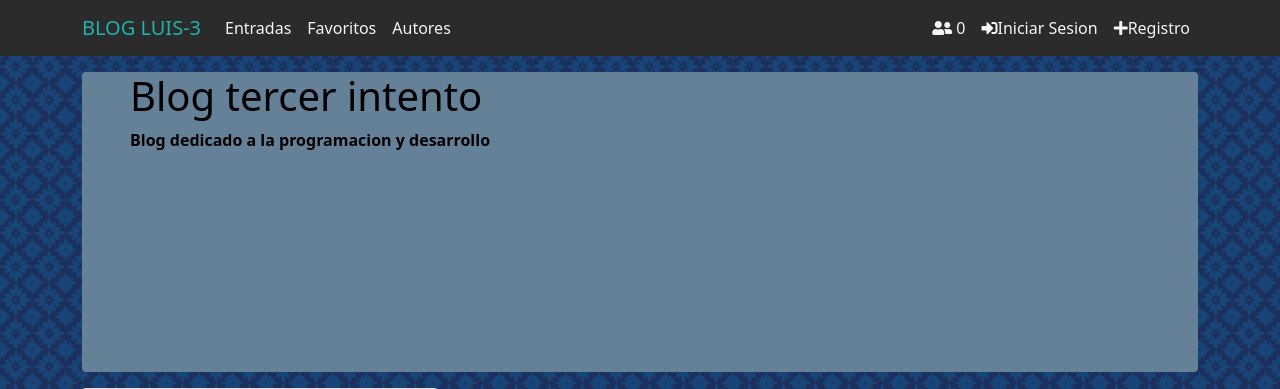
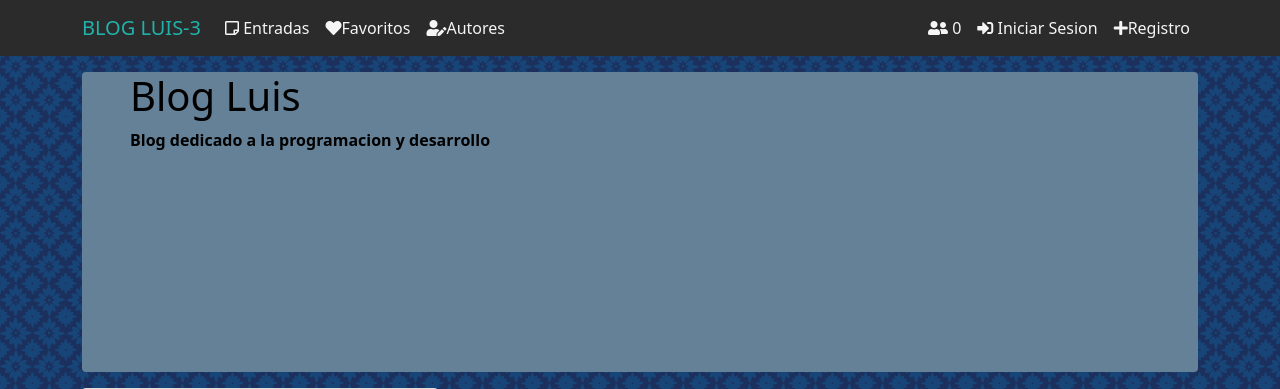
Before and after one commit to luisangeluis/BlogConPhp, a PHP site: page /BlogConPhp/ in a window 1280 px wide. Shown: the top 389 px of the page. Run offline with PHP 8.4, Linux system fonts and the light colour scheme; data that the repository does not hold is empty.

Commit message:
Video 41 terminado font awesome

```diff
--- a/plantillas/navbar.inc.php
+++ b/plantillas/navbar.inc.php
@@ -8,24 +8,25 @@ $totalUsuarios =   CRepositorioUsuarios::getNumUsers(Conexion::getConexion());
 ?>
 <nav class="navbar navbar-expand-md bg-secondary ">
   <div class="container">
-    <a class="navbar-brand" href="<?php echo SERVIDOR?>">BLOG LUIS-3</a>
+    <a class="navbar-brand" href="<?php echo SERVIDOR ?>">BLOG LUIS-3</a>
 
     <button class="navbar-toggler" type="button" data-bs-toggle="collapse" data-bs-target="#navbarCollapse" aria-controls="navbarCollapse" aria-expanded="false" aria-label="Toggle navigation">
       <span class="visually-hidden">Boton para barra de navegacion</span>
-      <span class="navbar-toggler-icon"></span>
+      <!-- <span class="navbar-toggler-icon"></span> -->
+      <i class="fas fa-sliders-h" style="color:whitesmoke"></i>
     </button>
 
     <div class="collapse navbar-collapse" id="navbarCollapse">
       <!--Navegacion del lado izquierdo-->
       <ul class="navbar-nav me-auto mb-2 mb-md-0">
         <li class="nav-item active">
-          <a class="nav-link" aria-current="page" href="#">Entradas</a>
+          <a class="nav-link" aria-current="page" href="#"><i class="far fa-sticky-note"></i> Entradas</a>
         </li>
         <li class="nav-item">
-          <a class="nav-link" href="#">Favoritos</a>
+        <a class="nav-link" href="#"><i class="fas fa-heart"></i>Favoritos</a>
         </li>
         <li class="nav-item">
-          <a class="nav-link" href="#">Autores</a>
+          <a class="nav-link" href="#"><i class="fas fa-user-edit"></i>Autores</a>
         </li>
       </ul>
       <!--Navegacion del lado derecho-->
@@ -42,7 +43,7 @@ $totalUsuarios =   CRepositorioUsuarios::getNumUsers(Conexion::getConexion());
           </li>
           <li class="dropdown">
             <button class="btn btn-primary dropdown-toggle" type="button" id="dropdownMenuButton1" data-bs-toggle="dropdown" aria-expanded="false">
-            <i class="fas fa-clock"></i> Gestor
+              <i class="fas fa-clock"></i> Gestor
             </button>
             <ul class="dropdown-menu dropdown-menu-dark" aria-labelledby="dropdownMenuButton1">
               <li><a class="dropdown-item" href="#">Entradas</a></li>
@@ -64,7 +65,7 @@ $totalUsuarios =   CRepositorioUsuarios::getNumUsers(Conexion::getConexion());
         ?>
           <li class="nav-item active">
             <a class="nav-link" aria-current="page" href="#">
-              <i class="fas fa-user-friends"></i>
+              <i class="fas fa-user-friends fa-fw "></i>
               <!--Usuarios Registrados-->
               <?php
               echo $totalUsuarios;
@@ -72,10 +73,10 @@ $totalUsuarios =   CRepositorioUsuarios::getNumUsers(Conexion::getConexion());
             </a>
           </li>
           <li class="nav-item active">
-            <a class="nav-link" aria-current="page" href="<?php echo RUTA_LOGIN ?>"><span><i class="fas fa-sign-in-alt"></i></span>Iniciar Sesion</a>
+            <a class="nav-link" aria-current="page" href="<?php echo RUTA_LOGIN ?>"><span><i class="fas fa-sign-in-alt"></i></span> Iniciar Sesion</a>
           </li>
           <li class="nav-item">
-            <a class="nav-link" href="<?php echo RUTA_REGISTRO?>"><i class="fas fa-plus"></i>Registro</a>
+            <a class="nav-link" href="<?php echo RUTA_REGISTRO ?>"><i class="fas fa-plus"></i>Registro</a>
           </li>
         <?php
         }
--- a/vistas/home.php
+++ b/vistas/home.php
@@ -14,7 +14,7 @@ include_once './plantillas/navbar.inc.php';
 <!--JUMBOTRON-->
 <div class="container">
   <div class="jumbotron rounded my-3 px-5 ">
-    <h1 class="">Blog tercer intento</h1>
+    <h1 class="">Blog Luis</h1>
     <p>Blog dedicado a la programacion y desarrollo</p>
   </div>
 </div>
```
